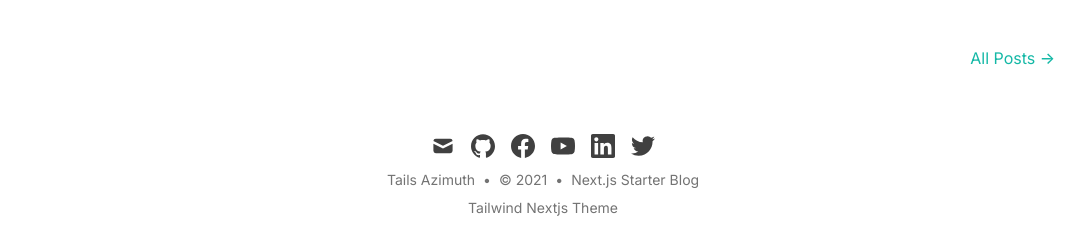
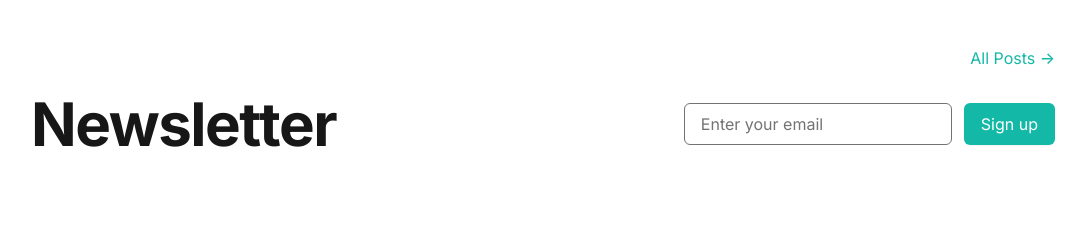
Before and after one commit to colincode7/next-blog, a Next.js app: page / in a window 1280 px wide. Shown: the part 1563-1799 px from the top of the page, without its empty margins (97-1183 px from the left). Built offline with nearby package versions, Linux system fonts and the light colour scheme; no server answers; what @tailwindcss/typography would draw is missing.

Commit message:
fix: minor fix newsletter

```diff
--- a/components/FormSuscribe.js
+++ b/components/FormSubscribe.js
@@ -34,7 +34,8 @@ const FormSubscribe = () => {
   return (
     <div>
       <form
-        className="mt-6 flex flex-col sm:flex-row lg:mt-0 lg:justify-begin"
+        // className="mt-6 flex flex-col sm:flex-row lg:mt-0 lg:justify-begin"
+        className="flex flex-col sm:flex-row lg:justify-begin"
         onSubmit={subscribe}
       >
         <div>
@@ -46,7 +47,7 @@ const FormSubscribe = () => {
             className="appearance-none w-full px-4 py-2 border border-neutrals-cool-grey-300 text-base rounded-md text-neutrals-cool-grey-900 bg-white dark:bg-black placeholder-gray-500 focus:outline-none focus:ring-primary-400 dark:focus:border-primary-600 lg:max-w-xs"
             id="email-input"
             name="email"
-            placeholder={subscribed ? "You're subscribed !" : 'Enter your email'}
+            placeholder={subscribed ? "You're subscribed !  🎉" : 'Enter your email'}
             ref={inputEl}
             required
             type="email"
@@ -65,9 +66,9 @@ const FormSubscribe = () => {
           </button>
         </div>
       </form>
-      <p className="text-sm text-gray-500 dark:text-gray-400 pt-2 flex flex-col sm:flex-row lg:mt-0 lg:justify-begin">
+      {/* <p className="text-sm text-gray-500 dark:text-gray-400 pt-2 flex flex-col sm:flex-row lg:mt-0 lg:justify-begin">
         {message ? message : 'Enter your email address to be notified of new posts'}
-      </p>
+      </p> */}
     </div>
   )
 }
--- a/data/siteMetadata.js
+++ b/data/siteMetadata.js
@@ -25,7 +25,7 @@ const siteMetadata = {
   newsletter: {
     // supports mailchimp, buttondown, convertkit
     // Please add  your .env file and modify it according to your selection
-    provider: '',
+    provider: 'convertkit',
   },
   comment: {
     // Select a provider and use the environment variables associated to it
--- a/pages/index.js
+++ b/pages/index.js
@@ -5,7 +5,7 @@ import siteMetadata from '@/data/siteMetadata'
 import { getAllFilesFrontMatter } from '@/lib/mdx'
 import formatDate from '@/lib/utils/formatDate'
 
-import { FormSubscribe } from '@/components/FormSuscribe'
+import { FormSubscribe } from '@/components/FormSubscribe'
 
 const MAX_DISPLAY = 5
 
@@ -19,7 +19,6 @@ export default function Home({ posts }) {
   return (
     <>
       <PageSEO title={siteMetadata.title} description={siteMetadata.description} />
-      {siteMetadata.newsletter.provider !== '' && <FormSubscribe />}
       <div className="divide-y divide-gray-200 dark:divide-gray-700">
         <div className="pt-6 pb-8 space-y-2 md:space-y-5">
           <h1 className="text-3xl font-extrabold leading-9 tracking-tight text-gray-900 dark:text-gray-100 sm:text-4xl sm:leading-10 md:text-6xl md:leading-14">
@@ -92,6 +91,16 @@ export default function Home({ posts }) {
           </Link>
         </div>
       )}
+      {siteMetadata.newsletter.provider !== '' && (
+        <div className="pt-6 pb-8 space-y-2 md:space-y-5">
+          <div className="flex flex-col md:flex-row justify-between items-center">
+            <h1 className="text-3xl font-extrabold tracking-tight text-gray-900 dark:text-gray-100 sm:text-4xl md:text-6xl ">
+              Newsletter
+            </h1>
+            <FormSubscribe />
+          </div>
+        </div>
+      )}
     </>
   )
 }
```
